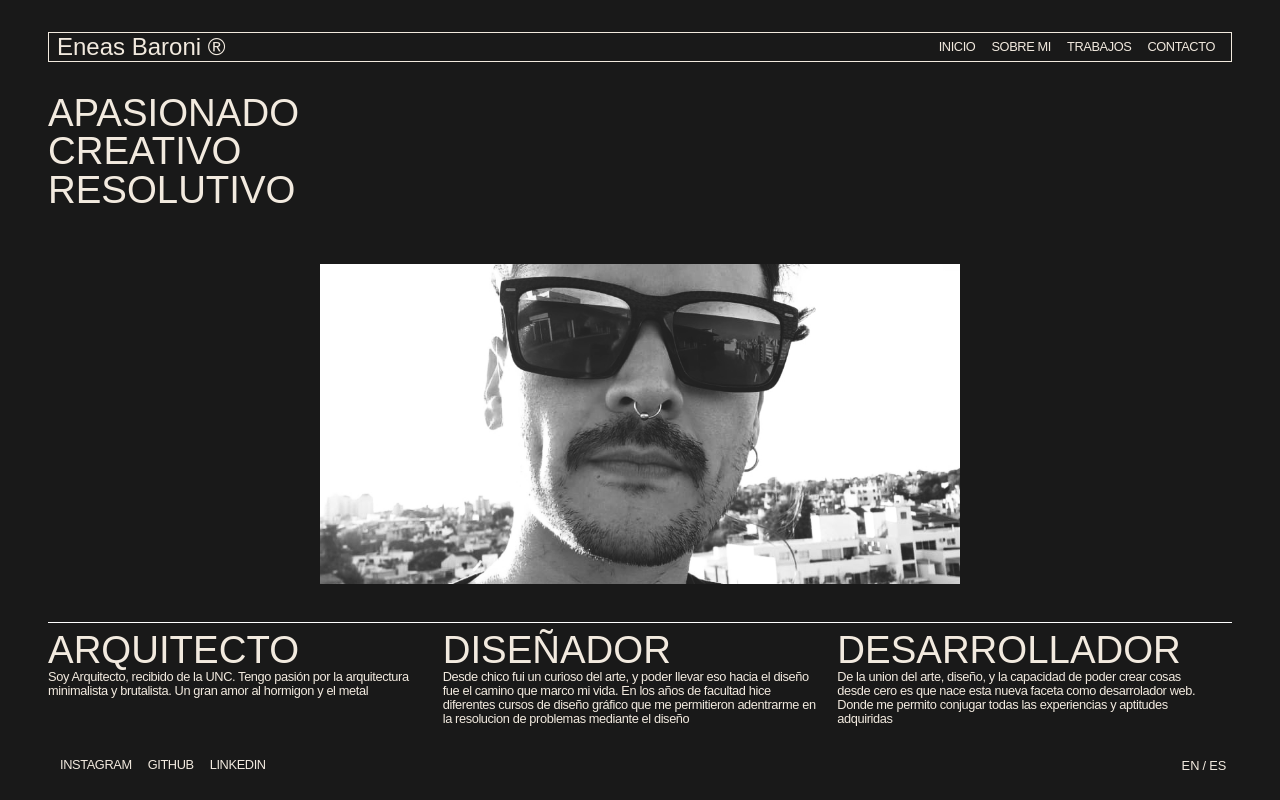
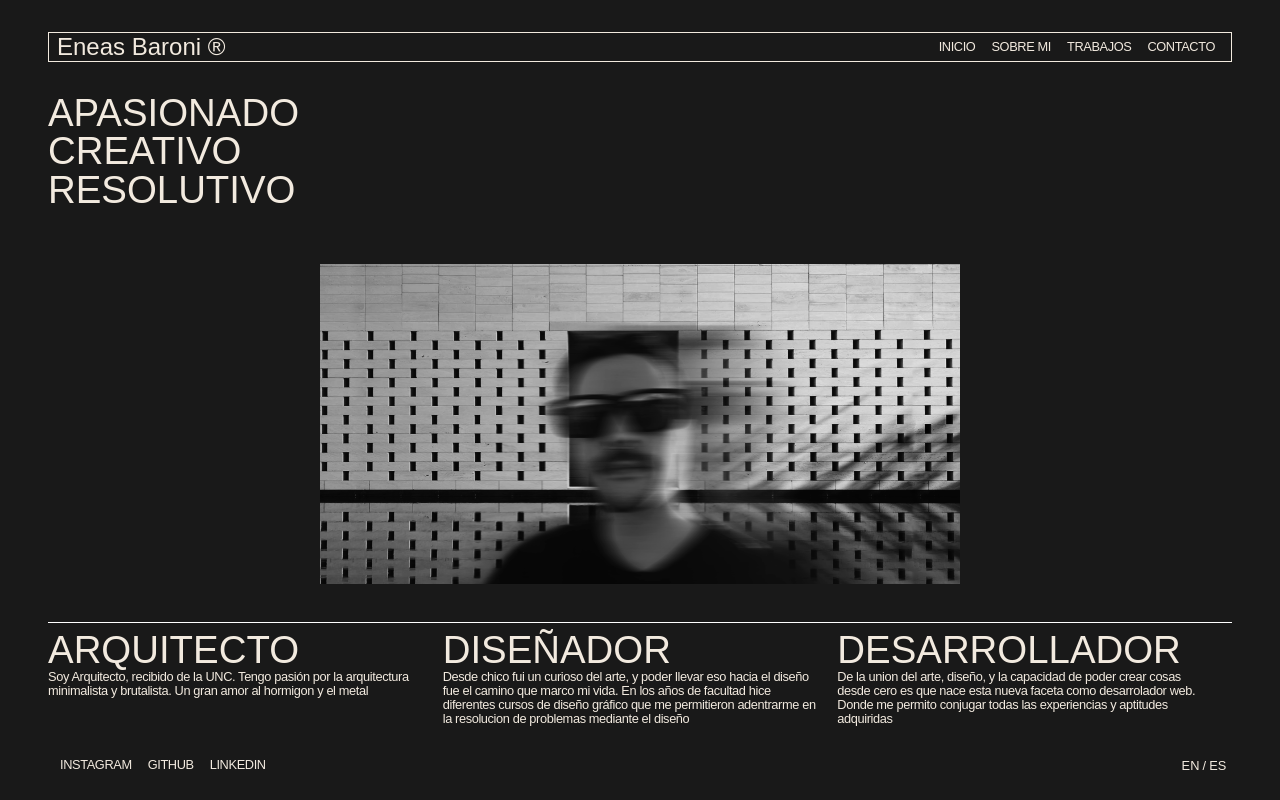
Before and after one commit to eneasbaroni/Portfolio-Eneas, a React (Create React App) app: page /about in a window 1280 px wide. Built offline with nearby package versions, Linux system fonts and the light colour scheme.

Commit message:
Update About.js

```diff
--- a/src/components/About/About.js
+++ b/src/components/About/About.js
@@ -1,6 +1,6 @@
 import { useContext, useEffect, useState } from "react"
 import LanguageContext from "../../context/languageContext"
-import me from "../../assets/aboutImg.png"
+import me from "../../assets/portfolio.png"
 import "./about.css"
 
 const About = () => {
@@ -26,13 +26,13 @@ const About = () => {
       <div className="col-12 row">
         {lang === "esp"
           ?
-            <h1 className="h1 col-4 aling-self-start mb-3">APASIONADO CREATIVO RESOLUTIVO</h1>
+            <h1 className="h1 col-3 aling-self-start mb-3">APASIONADO CREATIVO RESOLUTIVO</h1>
           :
-            <h1 className="h1 col-4 aling-self-start mb-3">PASSIONATE CREATIVE RESOLUTIVE</h1>
+            <h1 className="h1 col-3 aling-self-start mb-3">PASSIONATE CREATIVE RESOLUTIVE</h1>
         }
       </div>
       <div className="col-12 row justify-content-center">
-        <img className=" col-12 col-lg-4 selfie" src={`${me}`} alt="selfie"/>
+        <img className=" col-12 selfie" src={`${me}`} alt="selfie"/>
       </div>
       <div className="col-12 row justify-content-center justify-content-md-end">
         {lang === "esp"
```
